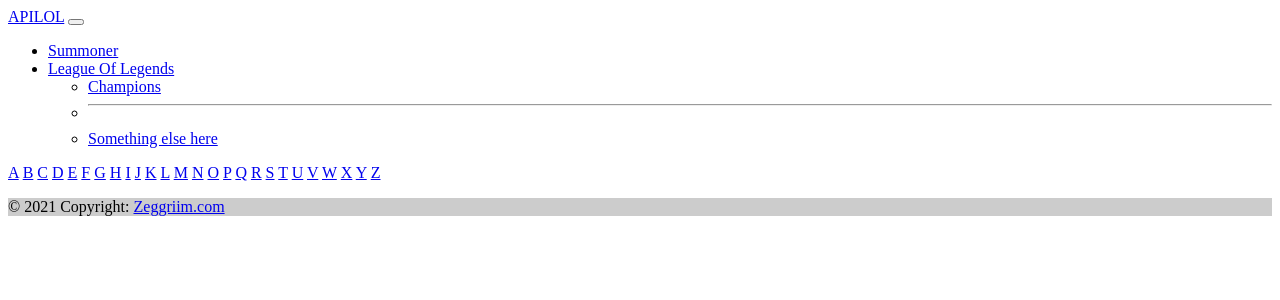
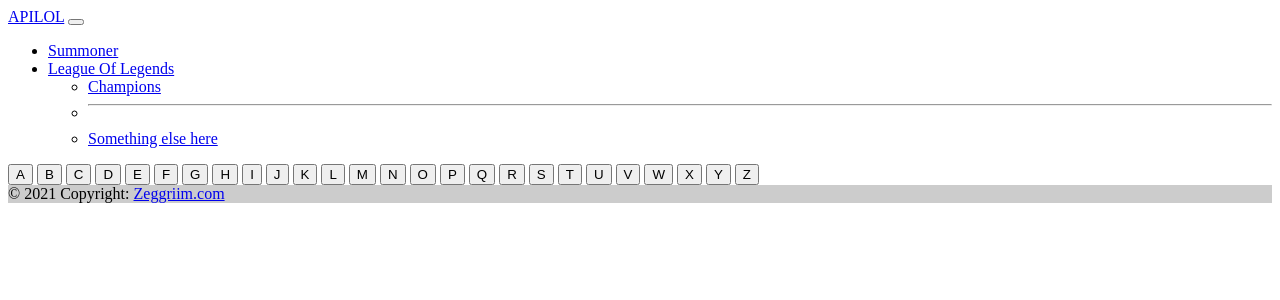
Before and after one commit to zeggriim2/Symlol, a Symfony app: template templates/champion/index.html.twig in a window 1280 px wide. Shown: the top 300 px of the page. Run offline with Twig, Linux system fonts and the light colour scheme; the template is opened without the code that fills it, so the values that code supplies are empty; some libraries are stand-ins or nearby versions.

Commit message:
Liste Alphabet lien

```diff
--- /dev/null
+++ b/templates/base/alphabet.html.twig
@@ -0,0 +1,32 @@
+<div class="row">
+    <div class="btn-toolbar pb-2 justify-content-center">
+        <div class="btn-group btn-group-sm ">
+            <button href="#a" class="btn btn-primary">A</button>
+            <button class="btn btn-dark">B</button>
+            <button class="btn btn-primary">C</button>
+            <button class="btn btn-dark">D</button>
+            <button class="btn btn-primary">E</button>
+            <button class="btn btn-dark">F</button>
+            <button class="btn btn-primary">G</button>
+            <button class="btn btn-dark">H</button>
+            <button class="btn btn-primary">I</button>
+            <button class="btn btn-dark">J</button>
+            <button class="btn btn-primary">K</button>
+            <button class="btn btn-dark">L</button>
+            <button class="btn btn-primary">M</button>
+            <button class="btn btn-dark">N</button>
+            <button href="#0" class="btn btn-primary">O</button>
+            <button class="btn btn-dark">P</button>
+            <button class="btn btn-primary">Q</button>
+            <button class="btn btn-dark">R</button>
+            <button class="btn btn-primary">S</button>
+            <button class="btn btn-dark">T</button>
+            <button class="btn btn-primary">U</button>
+            <button class="btn btn-dark">V</button>
+            <button class="btn btn-primary">W</button>
+            <button class="btn btn-dark">X</button>
+            <button class="btn btn-primary">Y</button>
+            <button class="btn btn-dark">Z</button>
+        </div>
+    </div>
+</div>
--- a/templates/champion/index.html.twig
+++ b/templates/champion/index.html.twig
@@ -9,14 +9,14 @@
 
     <div class="container">
         <div class="row">
-            <div class="row">
 
-                <p>
-                    {% for alphabet in  alphabets %}
-                        <a href="#{{ alphabet | lower }}">{{ alphabet | upper }}</a>
-                    {% endfor %}
-                </p>
-            </div>
+{#                <p>#}
+{#                    {% for alphabet in  alphabets %}#}
+{#                        <a href="#{{ alphabet | lower }}">{{ alphabet | upper }}</a>#}
+{#                    {% endfor %}#}
+{#                </p>#}
+            {{ include('base/alphabet.html.twig') }}
+
             {% for champion in champions %}
                 {% set firstCharact = "" %}
                 <div class="col-3 mb-4 wprock-img-zoom-hover">
```
